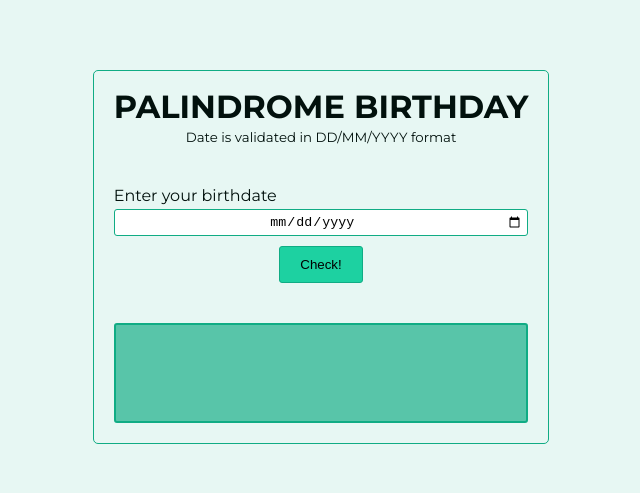
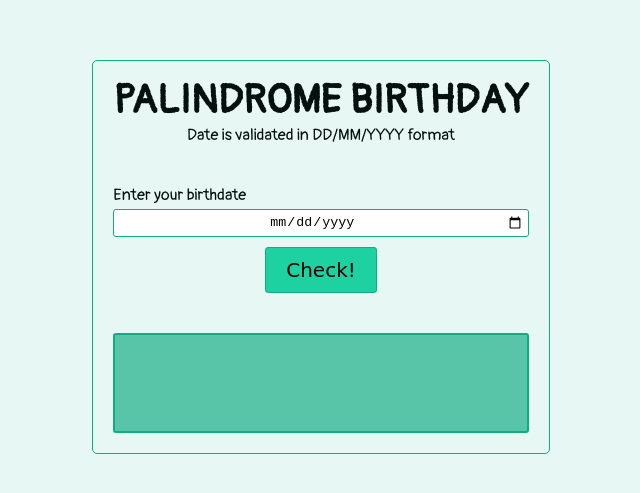
Before and after one commit to abinjohn123/neoG-mark-13, a plain HTML site: page index.html in a window 1280 px wide. Shown: the part 143-636 px from the top of the page, without its empty margins (319-959 px from the left). Drawn offline with Linux system fonts and the light colour scheme.

Commit message:
style: change font family

```diff
--- a/styles.css
+++ b/styles.css
@@ -1,5 +1,4 @@
-@import url('https://fonts.googleapis.com/css2?family=Montserrat:wght@400;500;600;700&display=swap');
-
+@import url('https://fonts.googleapis.com/css2?family=Pangolin&display=swap');
 :root {
   --primary: #1dd1a1;
   --primary-light: #58c5a9;
@@ -25,7 +24,7 @@ body {
   justify-content: center;
 
   font-size: 1.6rem;
-  font-family: 'Montserrat', sans-serif;
+  font-family: 'Pangolin', cursive;
 
   background-color: var(--bg);
   color: var(--text);
@@ -43,9 +42,14 @@ body {
 }
 
 .header h1 {
+  font-size: 4rem;
   text-transform: uppercase;
   line-height: 1;
   margin-bottom: 0.4rem;
+}
+
+.header small {
+  font-size: 1.6rem;
 }
 
 form {
@@ -68,6 +72,8 @@ input {
 }
 
 .btn {
+  font-family: cursive;
+  font-size: 2rem;
   padding: 1rem 2rem;
   align-self: center;
   cursor: pointer;
```
